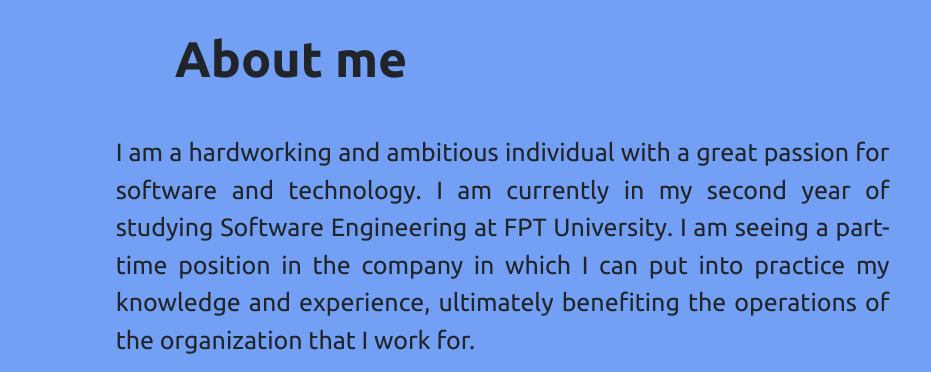
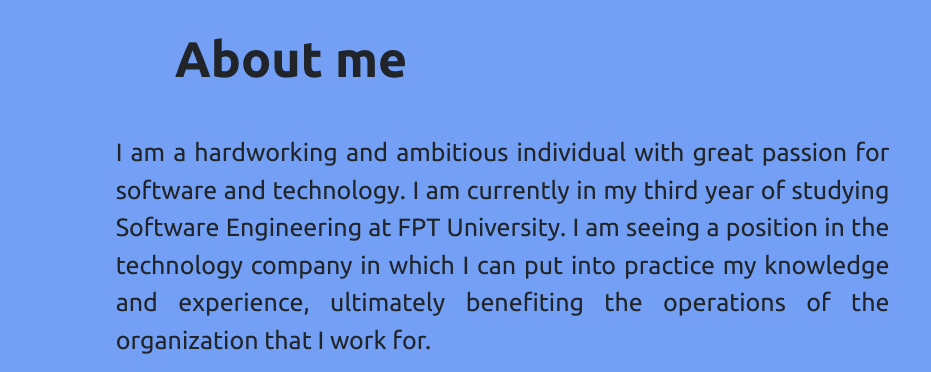
Before and after one commit to letrung2719/My-Portfolio-Website, a plain HTML site: page index.html in a window 1280 px wide. Shown: the part 900-1272 px from the top of the page, 349-1280 px from the left. Drawn offline with nearby package versions, Linux system fonts and the light colour scheme; a script that the page names is missing.

Commit message:
change information

```diff
--- a/index.html
+++ b/index.html
@@ -62,11 +62,10 @@
                 </div>
                 <div class="right">
                     <div class="text">
-                        <p>I am a hardworking and ambitious individual with a great passion for software and technology.
-                            I am currently in my second year of studying Software Engineering at FPT University.
-                            I am seeing a part-time position in the company in which I can put into practice my
-                            knowledge and experience,
-                            ultimately benefiting the operations of the organization that I work for.</p>
+                        <p>I am a hardworking and ambitious individual with great passion for software and technology.
+                            I am currently in my third year of studying Software Engineering at FPT University.
+                            I am seeing a position in the technology company in which I can put into practice my
+                            knowledge and experience, ultimately benefiting the operations of the organization that I work for.</p>
                     </div>
                     <a href="/images/[Frontend Developer Fresher] [Lê Thành Trung] Resume.pdf" download="My CV">Download CV</a>
                 </div>
```
